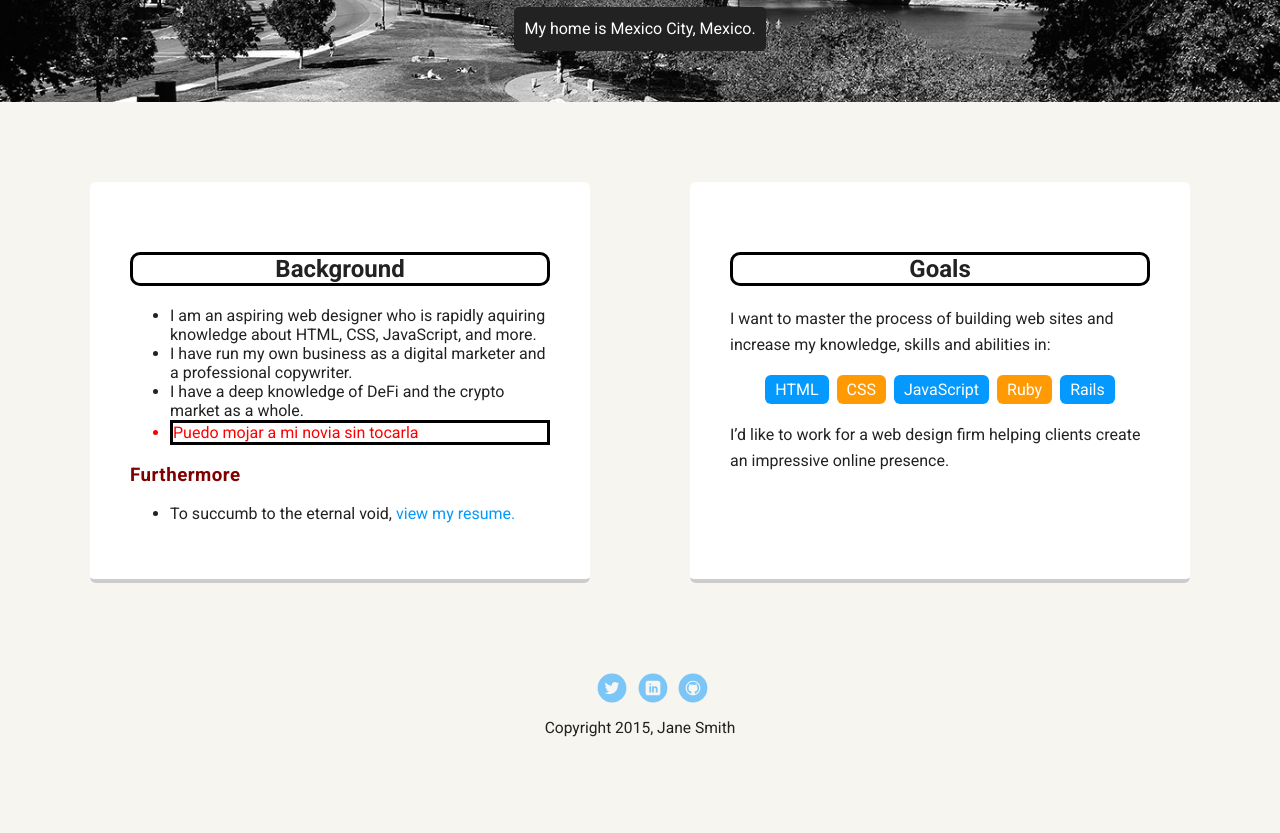
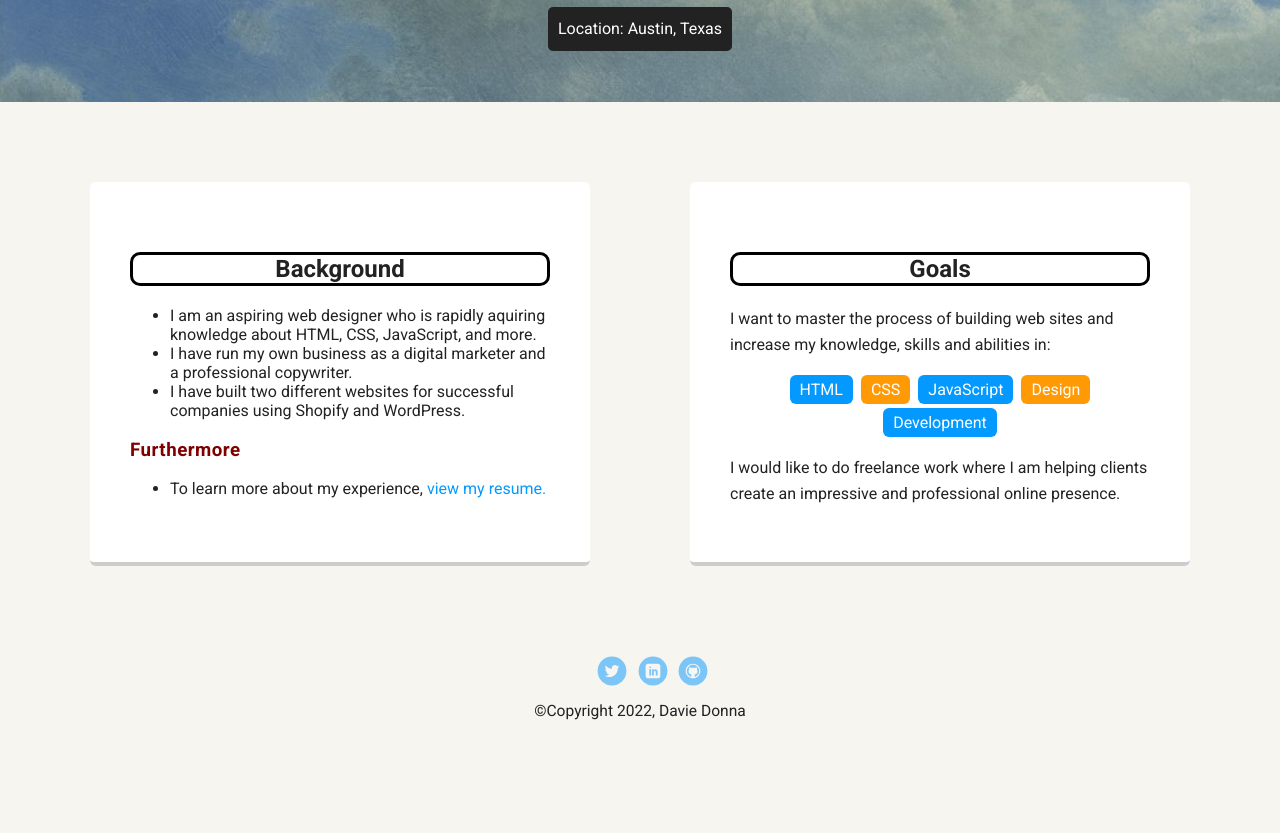
Before and after one commit to DavieDonna/Project1, a plain HTML site: page index.html in a window 1280 px wide. Shown: the part 348-1181 px from the top of the page. Drawn offline with Linux system fonts and the light colour scheme; a web font is replaced by a local one.

Commit message:
Cleaning up and editing content

```diff
--- a/index.html
+++ b/index.html
@@ -21,7 +21,7 @@
     <header>
       <img src="https://placeimg.com/400/400/animals" alt="Davie Donna" class="profile-image">
       <h1 class="tag name">Greetings, I'm Davie.</h1>
-      <p class="tag location">My home is Mexico City, Mexico.</p>
+      <p class="tag location">Location: Austin, Texas</p>
     </header>
 
     <main class="flex">
@@ -30,12 +30,11 @@
         <ul>
           <li>I am an aspiring web designer who is rapidly aquiring knowledge about HTML, CSS, JavaScript, and more.</li>
           <li>I have run my own business as a digital marketer and a professional copywriter.</li>
-          <li>I have a deep knowledge of DeFi and the crypto market as a whole.</li>
-          <li class="novia">Puedo mojar a mi novia sin tocarla</li>
+          <li>I have built two different websites for successful companies using Shopify and WordPress.</li>
         </ul>
         <h3>Furthermore</h3>
         <ul>
-          <li>To succumb to the eternal void, <a href="resume.html">view my resume.</a></li>
+          <li>To learn more about my experience, <a href="resume.html">view my resume.</a></li>
         </ul>
       </div>
 
@@ -46,20 +45,20 @@
           <li>HTML</li>
           <li>CSS</li>
           <li>JavaScript</li>
-          <li>Ruby</li>
-          <li>Rails</li>
+          <li>Design</li>
+          <li>Development</li>
         </ul>
-        <p>I’d like to work for a web design firm helping clients create an impressive online presence.</p>
+        <p>I would like to do freelance work where I am helping clients create an impressive and professional online presence.</p>
       </div>
 
     </main>
     <footer>
       <ul>
         <li><a href="https://www.twitter.com/realdaviedonna" target="_blank" class="social twitter">Twitter</a></li>
-        <li><a href="#" class="social linkedin">LinkedIn</a></li>
-        <li><a href="#" class="social github">Github</a></li>
+        <li><a href="https://www.linkedin.com/in/daviedonna/" class="social linkedin" target="_blank">LinkedIn</a></li>
+        <li><a href="https://github.com/DavieDonna" class="social github" target="_blank">Github</a></li>
       </ul>
-      <p class="copyright">Copyright 2015, Jane Smith</p>
+      <p class="copyright">&copy;Copyright 2022, Davie Donna</p>
     </footer>
   </body>
   </html>
--- a/styles.css
+++ b/styles.css
@@ -54,7 +54,7 @@ a:hover {
 
 header {
   text-align: center;
-  background: url('images/portland.jpg') no-repeat top center ;
+  background: url('images/Header\ IMG.jpeg') no-repeat top center ;
   background-size: cover;
   overflow: hidden;
   padding-top: 60px;
@@ -75,7 +75,7 @@ header .profile-image:hover {
 }
 .tag {
   background-color: blue;
-  color: black;
+  color: white;
   padding: 10px;
   border-radius: 5px;
   display: table;
@@ -216,8 +216,3 @@ h3 {
     margin-top: 50px
 
 }
-
-.novia {
-  color: red;
-  border: 3px solid black;
-}
```
Also changed, not shown: images/Header IMG.jpeg (added), images/Mexico City.jpeg (added), images/The Sun Copy.png (added), 2 other files.
